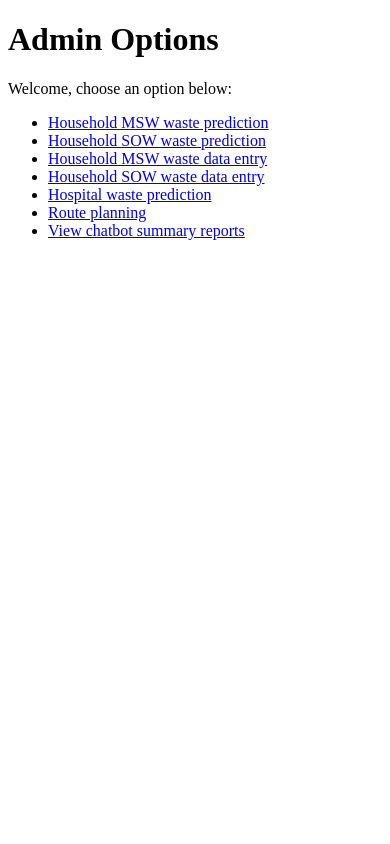
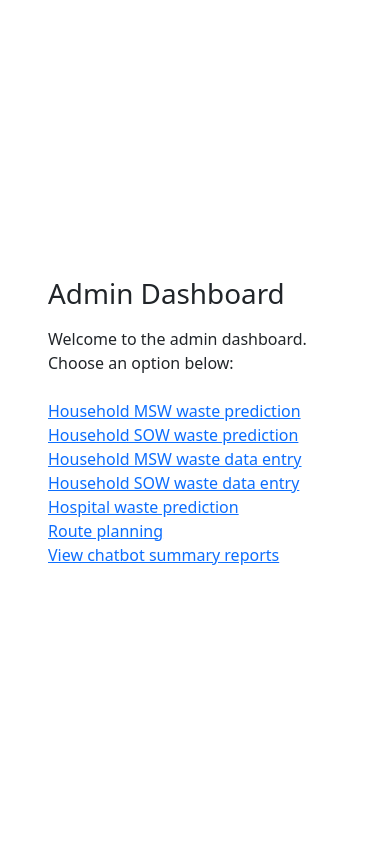
Before and after one commit to ChirathSetunge/DSGP_3_Waste_Management_System, a Flask app: page /shared/admin/options in a window 390 px wide. Run offline with Flask 3, Linux system fonts and the light colour scheme; parts of the project's set-up code (start-up, migrations or seed data) failed here and were passed over.

Commit message:
complete the Admin Dashboard with UI and links

```diff
--- a/shared/templates/admin_options.html
+++ b/shared/templates/admin_options.html
@@ -4,18 +4,35 @@
     <meta charset="UTF-8">
     <meta name="viewport" content="width=device-width, initial-scale=1.0">
     <title>Admin Options</title>
+    <!-- CSS -->
+  <link href="https://cdn.jsdelivr.net/npm/bootstrap@5.3.0/dist/css/bootstrap.min.css" rel="stylesheet">
+  <link rel="stylesheet" href="{{ url_for('shared.static', filename='/admin_auth.css') }}">
 </head>
 <body>
-    <h1>Admin Options</h1>
-    <p>Welcome, choose an option below:</p>
-    <ul>
-        <li><a href="{{ url_for('household.msw_prediction') }}">Household MSW waste prediction</a></li>
-        <li><a href="#">Household SOW waste prediction</a></li>
-        <li><a href="#">Household MSW waste data entry</a></li>
-        <li><a href="#">Household SOW waste data entry</a></li>
-        <li><a href="#">Hospital waste prediction</a></li>
-        <li><a href="{{ url_for('routeOptimization.waste_collection_map_admin') }}">Route planning</a></li>
-        <li><a href="#">View chatbot summary reports</a></li>
-    </ul>
+    <div class="container-fluid">
+        <div class="row vh-100">
+            <!-- Left Side -->
+            <div class="col-md-6 d-flex flex-column justify-content-center align-items-start p-5">
+                <h1 class="mb-3">Admin Dashboard</h1>
+                <p class="mb-4">Welcome to the admin dashboard. Choose an option below:</p>
+                <div class="list-group w-100">
+                    <a href="{{ url_for('household.msw_prediction') }}">Household MSW waste prediction</a>
+                    <a href="{{ url_for('household.sow_prediction_ui') }}">Household SOW waste prediction</a>
+                    <a href="{{ url_for('household.waste_entry') }}">Household MSW waste data entry</a>
+                    <a href="{{ url_for('household.waste_entry_sow') }}">Household SOW waste data entry</a>
+                    <a href="#">Hospital waste prediction</a></li>
+                    <a href="{{ url_for('routeOptimization.waste_collection_map_admin') }}">Route planning</a>
+                    <a href="#">View chatbot summary reports</a>
+                </div>
+            </div>
+            <!-- Right Side -->
+            <div class="col-md-6 d-none d-md-block p-0">
+                <img src="{{ url_for('shared.static', filename='images/admin_dashboard.jpg') }}" alt="Admin Options Background" class="img-fluid vh-100 w-100">
+            </div>
+        </div>
+    </div>
+    <!-- JS -->
+    <script src="{{ url_for('shared.static', filename='/admin_auth.js') }}"></script>
+    <script src="https://cdn.jsdelivr.net/npm/bootstrap@5.3.0/dist/js/bootstrap.bundle.min.js"></script>
 </body>
 </html>
```
